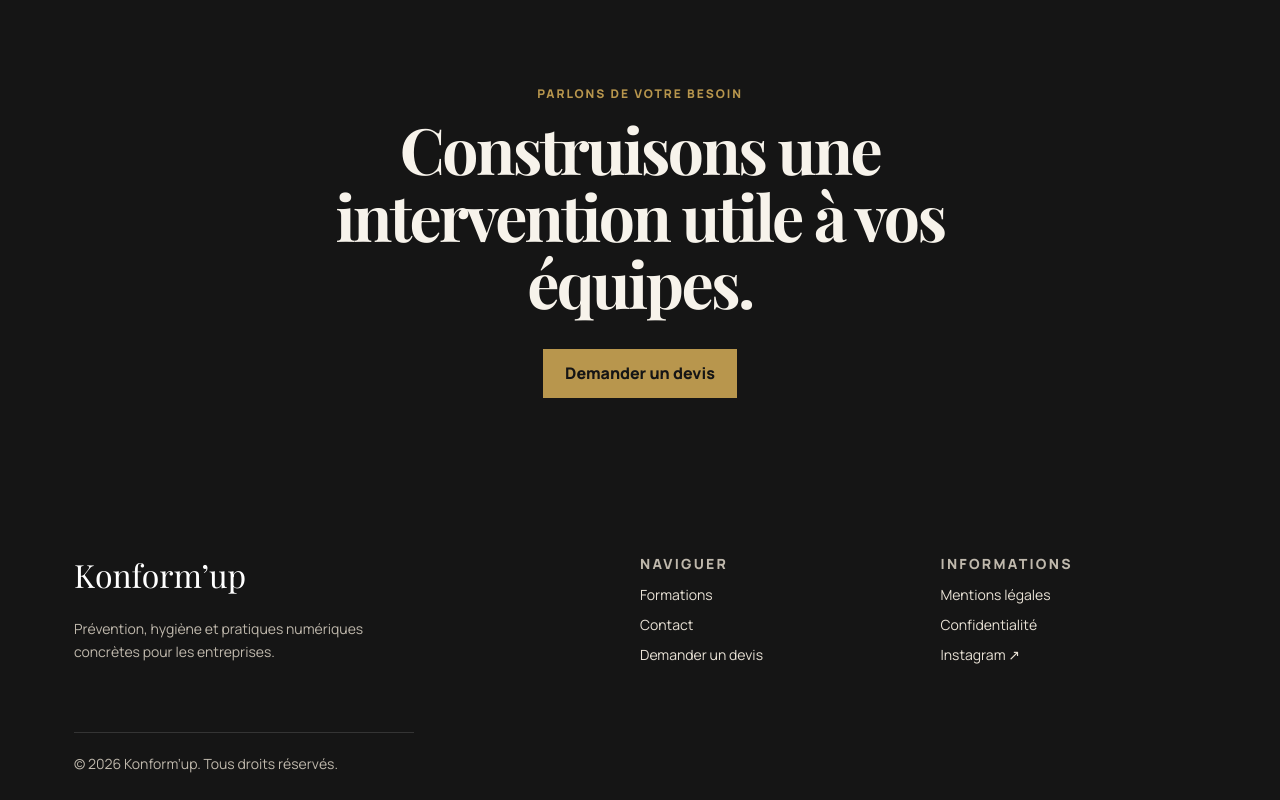
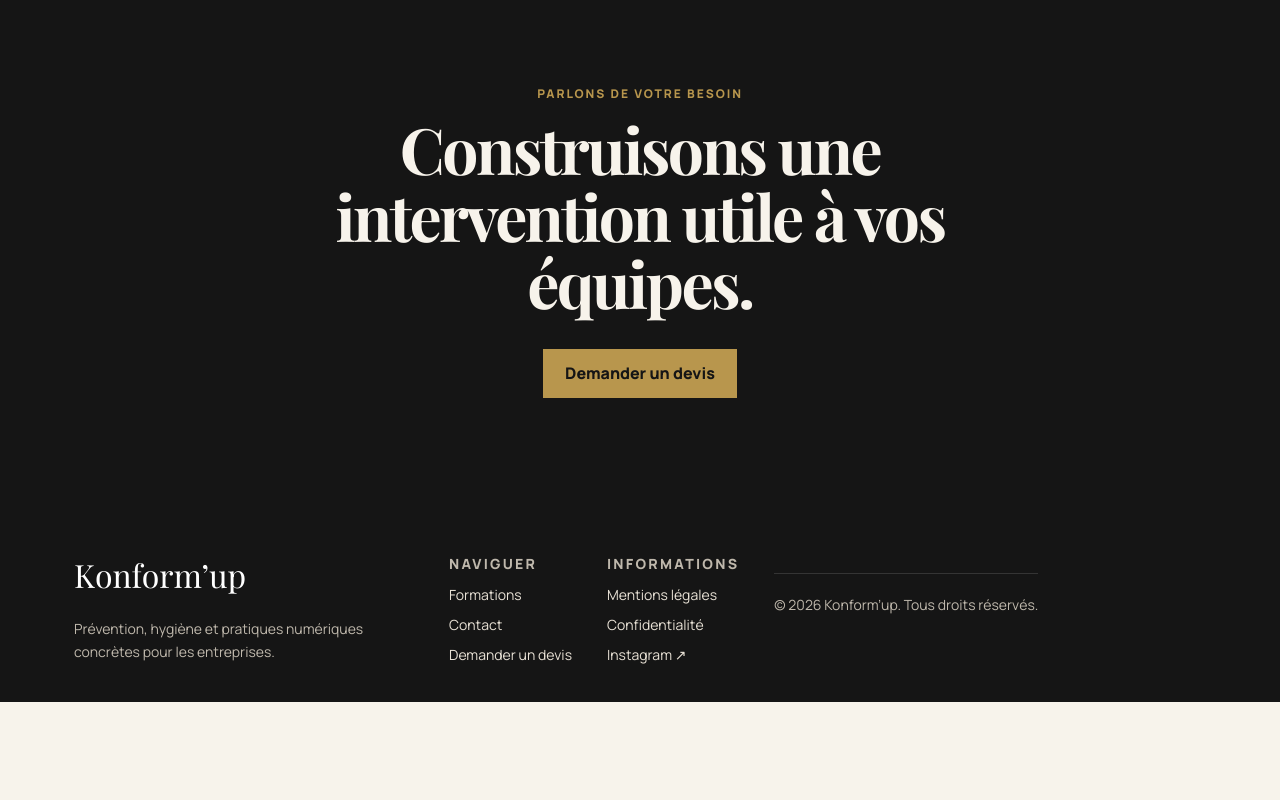
Before and after one commit to Corsica20600/konformup-site, a Next.js app: page / in a window 1280 px wide. Shown: the part 4134-4934 px from the top of the page. After the commit the page ends 4836 px from the top, so only its background shows below. Built offline with nearby package versions, Linux system fonts and the light colour scheme; a web font is replaced by a local one.

Commit message:
fix: force public content rendering

```diff
--- a/src/app/overrides.css
+++ b/src/app/overrides.css
@@ -14,3 +14,26 @@
   background: #b8964d;
   color: #151515;
 }
+
+/* Defensive rendering layer: the public content must never depend on hydration. */
+body {
+  display: block !important;
+  visibility: visible !important;
+  opacity: 1 !important;
+  background: #f7f3eb !important;
+  color: #151515 !important;
+}
+
+header, main, footer, main > section {
+  display: block;
+  visibility: visible !important;
+  opacity: 1 !important;
+}
+
+.header, .hero, .offer-grid, .split-section, .media-section, .review-grid, .footer {
+  display: flex !important;
+}
+
+.hero, .offer-grid, .split-section, .media-section, .review-grid {
+  display: grid !important;
+}
```
